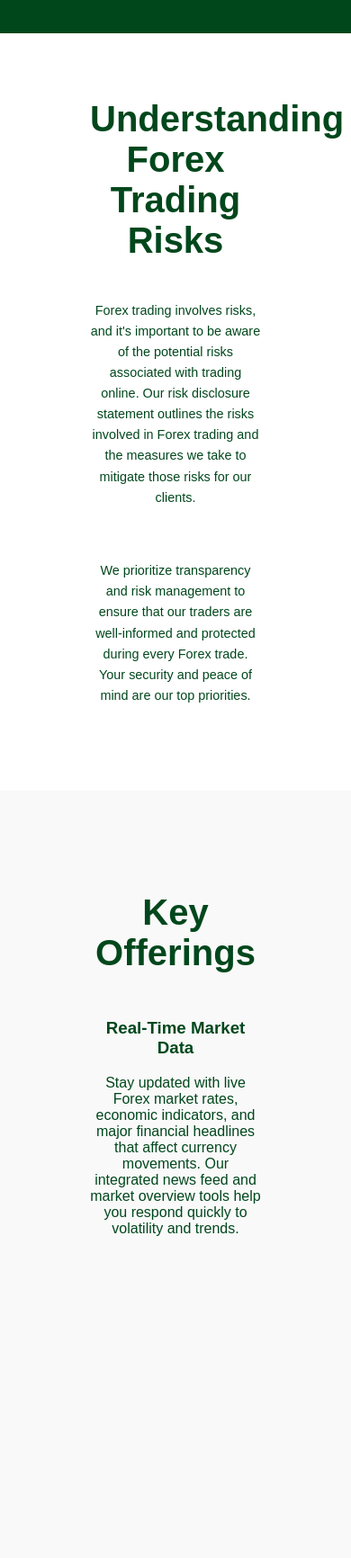
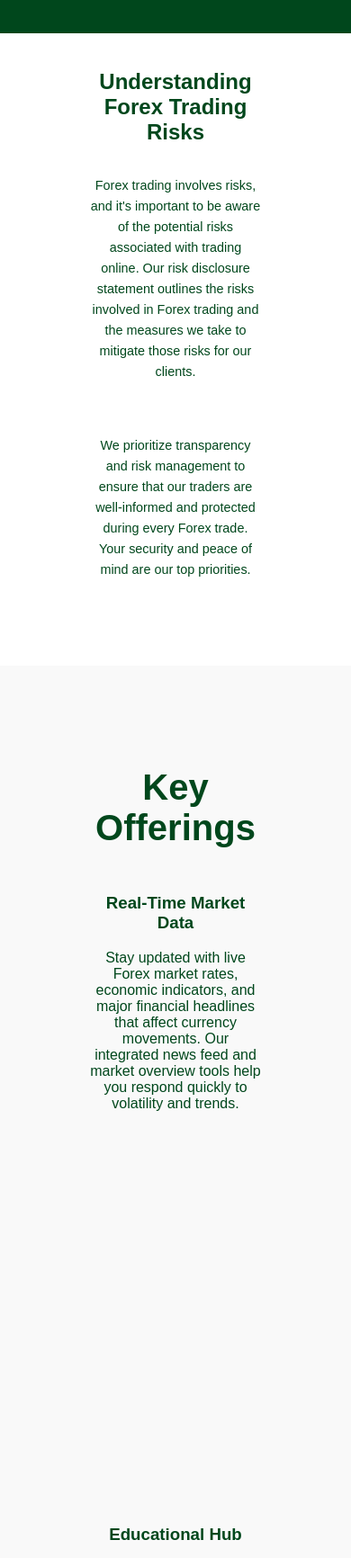
Before and after one commit to Kabuna254/FXBeacon025, a plain HTML site: page index.html in a window 390 px wide. Shown: the part 3545-5277 px from the top of the page at 90% size. Drawn offline with Linux system fonts and the light colour scheme; no server answers; a script that the page names is missing.

Commit message:
Centering content in Risk disclosure

```diff
--- a/styles.css
+++ b/styles.css
@@ -1123,3 +1123,22 @@ footer {
         padding: 5px 10px; /* Adjust padding for smaller buttons */
     }
 }
+
+/* Adjust iframe width for smaller screens */
+@media (max-width: 768px) {
+    .feature-block iframe {
+        width: 95%; /* Make the iframe span almost full width */
+        height: 400px; /* Adjust height for smaller screens */
+        margin: 0 auto; /* Center the iframe horizontally */
+        display: block; /* Ensure proper centering */
+    }
+}
+
+/* Center the heading for smaller screens */
+@media (max-width: 768px) {
+    #risk-disclosure h2 {
+        text-align: center; /* Center-align the heading */
+        margin: 0 auto; /* Ensure proper centering */
+        font-size: 1.5rem; /* Adjust font size for smaller screens */
+    }
+}
```
